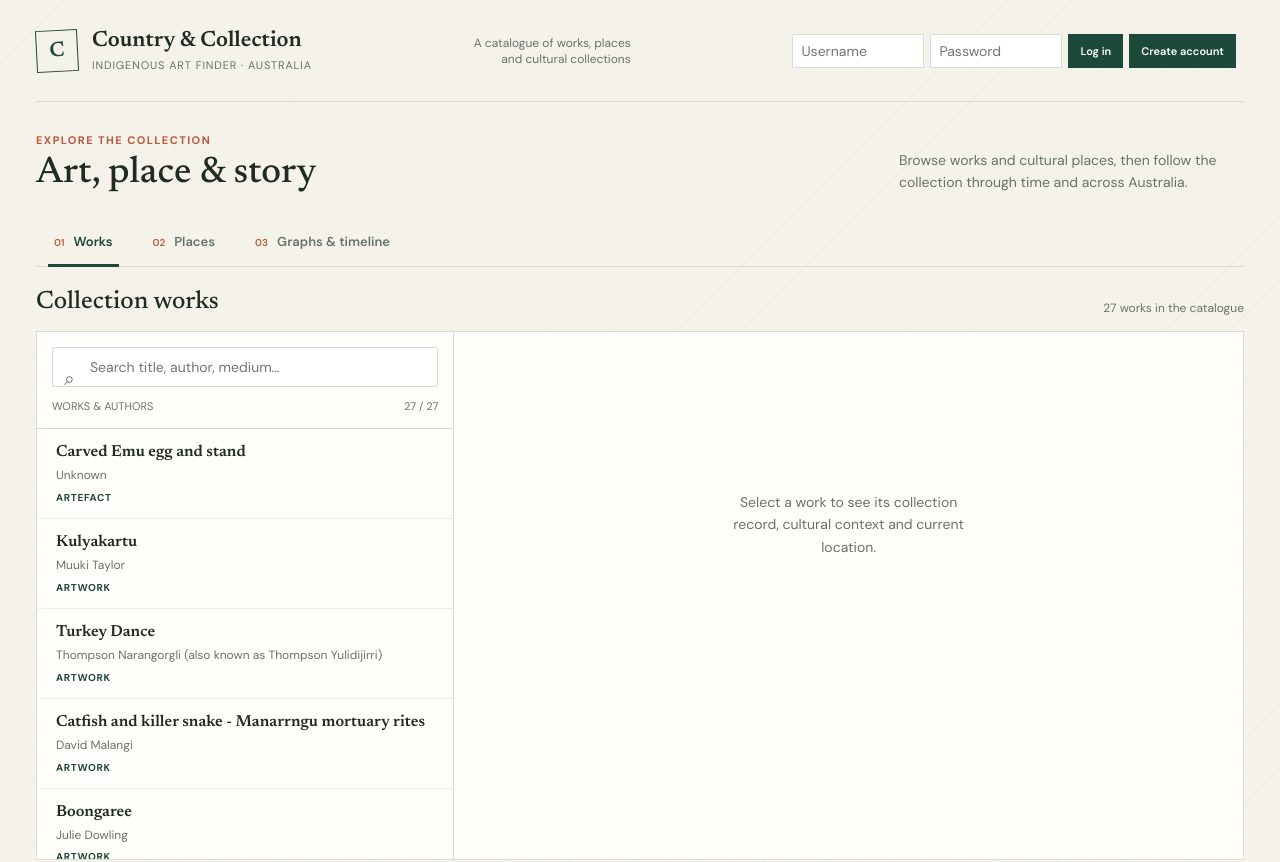
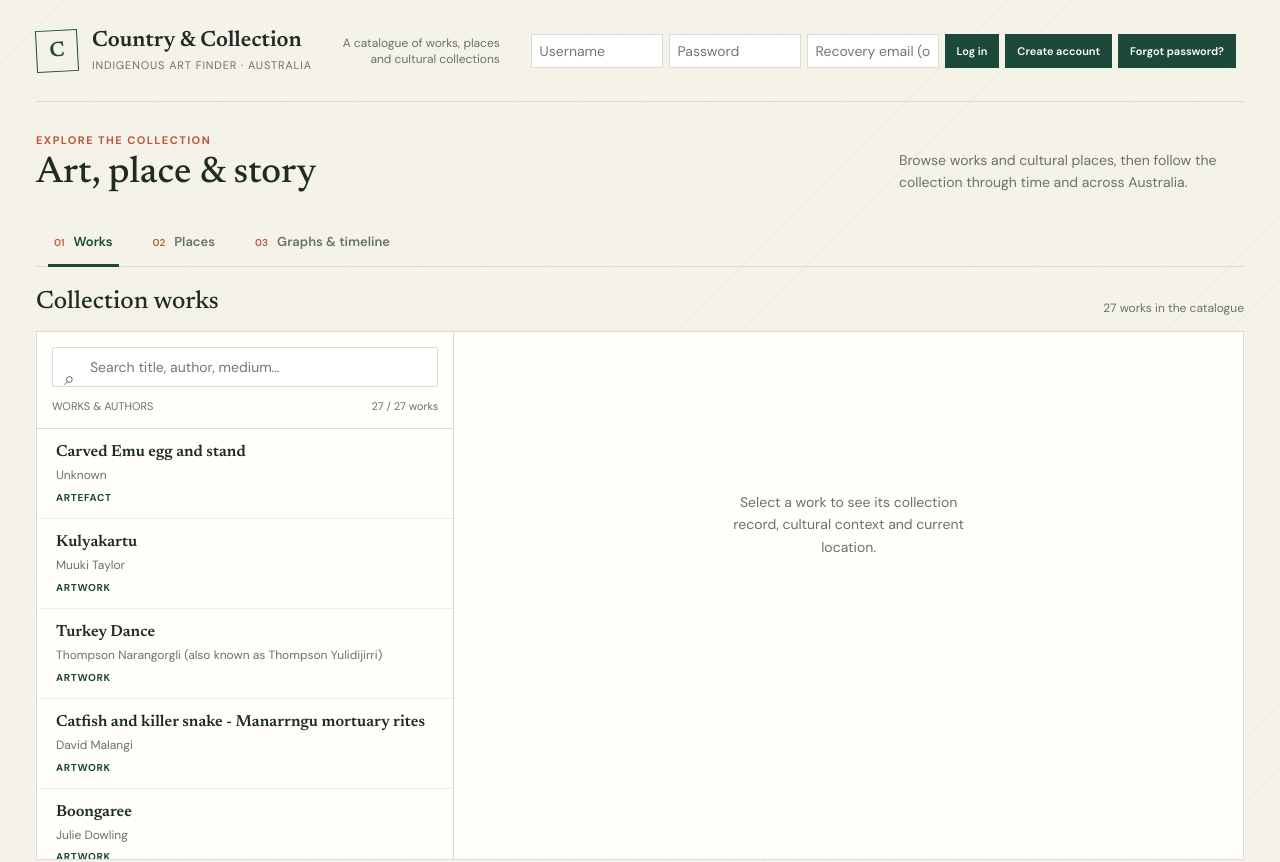
Before and after one commit to a-c-python/Assignment-1, a Flask app: page / in a window 1280 px wide. Shown: the top 862 px of the page. Run offline with Flask 3, Linux system fonts and the light colour scheme; data that the repository does not hold is empty.

Commit message:
Aligning searchbar word formatting across files

```diff
--- a/app.py
+++ b/app.py
@@ -1,10 +1,16 @@
 #Import modules
 import csv
+import hashlib
 import os
 import re
 import secrets
+import smtplib
+import ssl
 import sqlite3
 from contextlib import closing, contextmanager
+from datetime import datetime, timedelta, timezone
+from email.message import EmailMessage
+from urllib.parse import quote, urlsplit
 
 # Import flask modules - web application framework
 from flask import Flask, jsonify, request, send_file, session
@@ -17,7 +23,7 @@ app.config["DATABASE"] = os.environ.get(
 )
 app.config["SESSION_COOKIE_HTTPONLY"] = True
 app.config["SESSION_COOKIE_SAMESITE"] = "Lax"
-app.config["SESSION_COOKIE_SECURE"] = os.environ.get("SESSION_COOKIE_SECURE", "").lower() == "true"
+app.config["SESSION_COOKIE_SECURE"] = os.environ.get("SESSION_COOKIE_SECURE", "true").lower() == "true"
 BASE_DIR = os.path.dirname(os.path.abspath(__file__)) # Tells app where to find its files
 REGION_CODES = ("NSW", "VIC", "QLD", "SA", "WA", "TAS", "NT") # Gives regional codes
 
@@ -40,7 +46,24 @@ def init_database():
 			CREATE TABLE IF NOT EXISTS users (
 				id INTEGER PRIMARY KEY,
 				username TEXT NOT NULL UNIQUE,
-				password_hash TEXT NOT NULL
+				password_hash TEXT NOT NULL,
+				recovery_email TEXT
+			)
+		""")
+		user_columns = {
+			row[1] for row in connection.execute("PRAGMA table_info(users)")
+		}
+		if "recovery_email" not in user_columns:
+			connection.execute("ALTER TABLE users ADD COLUMN recovery_email TEXT")
+		connection.execute("""
+			CREATE UNIQUE INDEX IF NOT EXISTS users_recovery_email_unique
+			ON users (recovery_email) WHERE recovery_email IS NOT NULL
+		""")
+		connection.execute("""
+			CREATE TABLE IF NOT EXISTS password_reset_tokens (
+				token_hash TEXT PRIMARY KEY,
+				user_id INTEGER NOT NULL REFERENCES users(id) ON DELETE CASCADE,
+				expires_at TEXT NOT NULL
 			)
 		""")
 		connection.execute("""
@@ -82,6 +105,67 @@ app.config["SECRET_KEY"] = load_secret_key()
 
 def current_user_id():
 	return session.get("user_id")
+
+
+def normalize_email(value):
+	if not isinstance(value, str):
+		return None
+	email = value.strip().casefold()
+	if not email or len(email) > 254 or not re.fullmatch(r"[^@\s]+@[^@\s]+\.[^@\s]+", email):
+		return None
+	return email
+
+
+def get_smtp_configuration():
+	host = os.environ.get("SMTP_HOST", "").strip()
+	sender = os.environ.get("SMTP_FROM", "").strip()
+	base_url = os.environ.get("APP_BASE_URL", "").strip().rstrip("/")
+	if not host or not sender or not base_url:
+		raise ValueError("SMTP_HOST, SMTP_FROM, and APP_BASE_URL must be configured.")
+	parsed_base_url = urlsplit(base_url)
+	if parsed_base_url.scheme not in {"http", "https"} or not parsed_base_url.netloc:
+		raise ValueError("APP_BASE_URL must be an absolute HTTP or HTTPS URL.")
+	use_ssl = os.environ.get("SMTP_USE_SSL", "").lower() == "true"
+	use_tls = os.environ.get("SMTP_USE_TLS", "true").lower() == "true"
+	if use_ssl and use_tls:
+		raise ValueError("Enable only one of SMTP_USE_SSL and SMTP_USE_TLS.")
+	try:
+		port = int(os.environ.get("SMTP_PORT", "587"))
+	except ValueError as error:
+		raise ValueError("SMTP_PORT must be a valid port number.") from error
+	if not 1 <= port <= 65535:
+		raise ValueError("SMTP_PORT must be between 1 and 65535.")
+	return {
+		"host": host,
+		"port": port,
+		"username": os.environ.get("SMTP_USERNAME", ""),
+		"password": os.environ.get("SMTP_PASSWORD", ""),
+		"sender": sender,
+		"base_url": base_url,
+		"use_ssl": use_ssl,
+		"use_tls": use_tls,
+	}
+
+
+def send_password_reset_email(email, token, configuration):
+	reset_url = f"{configuration['base_url']}/?reset_token={quote(token)}"
+	message = EmailMessage()
+	message["Subject"] = "Reset your Country & Collection password"
+	message["From"] = configuration["sender"]
+	message["To"] = email
+	message.set_content(
+		"Use the following link to reset your password. This link expires in 30 minutes "
+		"and can only be used once:\n\n"
+		f"{reset_url}\n\n"
+		"If you did not request a password reset, you can ignore this email."
+	)
+	smtp_class = smtplib.SMTP_SSL if configuration["use_ssl"] else smtplib.SMTP
+	with smtp_class(configuration["host"], configuration["port"], timeout=10) as server:
+		if configuration["use_tls"]:
+			server.starttls(context=ssl.create_default_context())
+		if configuration["username"]:
+			server.login(configuration["username"], configuration["password"])
+		server.send_message(message)
 
 
 def saved_places_for_user(user_id):
@@ -225,21 +309,28 @@ def register():
 
 	username = payload.get("username")
 	password = payload.get("password")
+	recovery_email_value = payload.get("recovery_email", "")
 	if not isinstance(username, str) or not re.fullmatch(r"[A-Za-z0-9_]{3,32}", username.strip()):
 		return json_response({"error": "Username must be 3-32 characters: letters, numbers, or underscores."}), 400
 	if not isinstance(password, str) or len(password) < 8 or len(password) > 128:
 		return json_response({"error": "Password must be 8-128 characters."}), 400
+	if not isinstance(recovery_email_value, str):
+		return json_response({"error": "Recovery email must be a valid email address."}), 400
+	recovery_email = recovery_email_value.strip()
+	if recovery_email and normalize_email(recovery_email) is None:
+		return json_response({"error": "Recovery email must be a valid email address."}), 400
 
 	username = username.strip().casefold()
+	recovery_email = normalize_email(recovery_email) if recovery_email else None
 	try:
 		with database_connection() as connection:
 			cursor = connection.execute(
-				"INSERT INTO users (username, password_hash) VALUES (?, ?)",
-				(username, generate_password_hash(password)),
+				"INSERT INTO users (username, password_hash, recovery_email) VALUES (?, ?, ?)",
+				(username, generate_password_hash(password), recovery_email),
 			)
 			user_id = cursor.lastrowid
 	except sqlite3.IntegrityError:
-		return json_response({"error": "That username is already registered."}), 409
+		return json_response({"error": "That username or recovery email is already registered."}), 409
 
 	session.clear()
 	session["user_id"] = user_id
@@ -270,6 +361,91 @@ def login():
 	session["user_id"] = user["id"]
 	session["username"] = user["username"]
 	return json_response({"authenticated": True, "username": user["username"]})
+
+
+@app.route("/api/forgot-password", methods=["POST"])
+def forgot_password():
+	payload = request.get_json(silent=True)
+	email = normalize_email(payload.get("email")) if isinstance(payload, dict) else None
+	if email is None:
+		return json_response({"error": "Provide a valid recovery email address."}), 400
+	try:
+		smtp_configuration = get_smtp_configuration()
+	except ValueError:
+		app.logger.exception("Password reset email settings are invalid.")
+		return json_response({"error": "Password reset email is not configured correctly."}), 503
+
+	with database_connection() as connection:
+		connection.row_factory = sqlite3.Row
+		user = connection.execute(
+			"SELECT id FROM users WHERE recovery_email = ?",
+			(email,),
+		).fetchone()
+		if user is None:
+			return json_response({
+				"message": "If an account uses that recovery email, a reset link has been sent."
+			})
+
+		token = secrets.token_urlsafe(32)
+		token_hash = hashlib.sha256(token.encode("utf-8")).hexdigest()
+		expires_at = (datetime.now(timezone.utc) + timedelta(minutes=30)).isoformat()
+		connection.execute(
+			"DELETE FROM password_reset_tokens WHERE user_id = ?",
+			(user["id"],),
+		)
+		connection.execute(
+			"INSERT INTO password_reset_tokens (token_hash, user_id, expires_at) VALUES (?, ?, ?)",
+			(token_hash, user["id"], expires_at),
+		)
+
+	try:
+		send_password_reset_email(email, token, smtp_configuration)
+	except (OSError, smtplib.SMTPException, ValueError):
+		app.logger.exception("Could not send password reset email.")
+		with database_connection() as connection:
+			connection.execute(
+				"DELETE FROM password_reset_tokens WHERE token_hash = ?",
+				(token_hash,),
+			)
+		return json_response({"error": "Could not send the reset email. Please try again later."}), 503
+
+	return json_response({
+		"message": "If an account uses that recovery email, a reset link has been sent."
+	})
+
+
+@app.route("/api/reset-password", methods=["POST"])
+def reset_password():
+	payload = request.get_json(silent=True)
+	if not isinstance(payload, dict):
+		return json_response({"error": "Provide a reset token and new password."}), 400
+	token = payload.get("token")
+	password = payload.get("password")
+	if not isinstance(token, str) or not token or not isinstance(password, str):
+		return json_response({"error": "Provide a reset token and new password."}), 400
+	if len(password) < 8 or len(password) > 128:
+		return json_response({"error": "Password must be 8-128 characters."}), 400
+
+	token_hash = hashlib.sha256(token.encode("utf-8")).hexdigest()
+	now = datetime.now(timezone.utc).isoformat()
+	with database_connection() as connection:
+		connection.row_factory = sqlite3.Row
+		connection.execute("BEGIN IMMEDIATE")
+		reset = connection.execute(
+			"SELECT user_id FROM password_reset_tokens WHERE token_hash = ? AND expires_at > ?",
+			(token_hash, now),
+		).fetchone()
+		if reset is None:
+			return json_response({"error": "This reset link is invalid or has expired."}), 400
+		connection.execute(
+			"UPDATE users SET password_hash = ? WHERE id = ?",
+			(generate_password_hash(password), reset["user_id"]),
+		)
+		connection.execute(
+			"DELETE FROM password_reset_tokens WHERE user_id = ?",
+			(reset["user_id"],),
+		)
+	return json_response({"message": "Password reset. You can now log in."})
 
 
 @app.route("/api/logout", methods=["POST"])
@@ -313,5 +489,4 @@ def myplaces():
 	return json_response(saved_places_for_user(user_id)), status_code
 
 if __name__ == "__main__":	# makes sure python runs the app only if the script is run directly, not if it is imported as a module in another script
-	app.run(debug=True)		# runs the app in debug mode, which means that the server will automatically reload if the code changes and will provide detailed error messages if something goes wrong
-							# MAKE SURE TO TURN OFF DEBUG MODE when you DEPLOY to a production environment - security risk
+	app.run(debug=False)
--- a/templates/index.html
+++ b/templates/index.html
@@ -62,6 +62,7 @@
 		.auth-panel { display: flex; align-items: center; justify-content: flex-end; gap: 8px; }
 		.auth-panel form { display: flex; flex-wrap: wrap; justify-content: flex-end; gap: 6px; }
 		.auth-panel input { width: 132px; min-height: 34px; padding: 0 8px; border: 1px solid var(--line); }
+		.auth-panel input[type="email"] { width: 170px; }
 		.auth-panel button, .place-action { min-height: 34px; padding: 0 11px; border: 1px solid var(--forest); background: var(--forest); color: #fff; cursor: pointer; font-size: 11px; font-weight: 600; }
 		.auth-panel button:hover, .place-action:hover { background: #15392d; }
 		.auth-panel #logout-button, .place-action.secondary { background: transparent; color: var(--forest); }
@@ -224,8 +225,16 @@
 					<input id="username" name="username" autocomplete="username" placeholder="Username" minlength="3" maxlength="32" required>
 					<label class="sr-only" for="password">Password</label>
 					<input id="password" name="password" type="password" autocomplete="current-password" placeholder="Password" minlength="8" maxlength="128" required>
+					<label class="sr-only" for="recovery-email">Recovery email (optional)</label>
+					<input id="recovery-email" name="recovery_email" type="text" inputmode="email" autocomplete="email" autocapitalize="none" placeholder="Recovery email (optional)" maxlength="254">
 					<button type="submit" data-action="login">Log in</button>
 					<button type="submit" data-action="register">Create account</button>
+					<button type="button" id="forgot-password-button">Forgot password?</button>
+				</form>
+				<form id="reset-form" hidden>
+					<label class="sr-only" for="new-password">New password</label>
+					<input id="new-password" name="password" type="password" autocomplete="new-password" placeholder="New password" minlength="8" maxlength="128" required>
+					<button type="submit">Reset password</button>
 				</form>
 				<div id="account-panel" hidden>
 					<span id="account-name"></span>
@@ -385,12 +394,51 @@
 					body: JSON.stringify({
 						username: form.elements.username.value,
 						password: form.elements.password.value,
+						...(action === 'register' ? { recovery_email: form.elements.recovery_email.value } : {}),
 					}),
 				});
 				form.elements.password.value = '';
 				renderAccount(user);
 				await loadSavedPlaces();
 				message.textContent = `Signed in as ${user.username}.`;
+			} catch (error) {
+				message.textContent = error.message;
+			}
+		}
+
+		async function requestPasswordReset() {
+			const form = document.querySelector('#auth-form');
+			const message = document.querySelector('#auth-message');
+			message.textContent = '';
+			try {
+				const result = await requestJson('/api/forgot-password', {
+					method: 'POST',
+					headers: { 'Content-Type': 'application/json' },
+					body: JSON.stringify({ email: form.elements.recovery_email.value }),
+				});
+				message.textContent = result.message;
+			} catch (error) {
+				message.textContent = error.message;
+			}
+		}
+
+		async function resetPassword(token) {
+			const form = document.querySelector('#reset-form');
+			const message = document.querySelector('#auth-message');
+			message.textContent = '';
+			try {
+				const result = await requestJson('/api/reset-password', {
+					method: 'POST',
+					headers: { 'Content-Type': 'application/json' },
+					body: JSON.stringify({ token, password: form.elements.password.value }),
+				});
+				form.hidden = true;
+				document.querySelector('#auth-form').hidden = false;
+				form.elements.password.value = '';
+				const url = new URL(window.location.href);
+				url.searchParams.delete('reset_token');
+				window.history.replaceState({}, '', url);
+				message.textContent = result.message;
 			} catch (error) {
 				message.textContent = error.message;
 			}
@@ -421,7 +469,7 @@
 			const matches = works.filter((work) => Object.values(work).join(' ').toLocaleLowerCase().includes(normalized));
 			const list = document.querySelector('#works-list');
 			list.replaceChildren();
-			document.querySelector('#works-count').textContent = `${matches.length} / ${works.length}`;
+			document.querySelector('#works-count').textContent = `${matches.length} / ${works.length} works`;
 			if (!matches.length) {
 				list.innerHTML = '<div class="empty-state">No works match that search.</div>';
 				return;
@@ -739,6 +787,16 @@
 			event.preventDefault();
 			authenticate(event.submitter?.dataset.action === 'register' ? 'register' : 'login');
 		});
+		document.querySelector('#forgot-password-button').addEventListener('click', requestPasswordReset);
+		const resetToken = new URLSearchParams(window.location.search).get('reset_token');
+		if (resetToken) {
+			document.querySelector('#auth-form').hidden = true;
+			document.querySelector('#reset-form').hidden = false;
+		}
+		document.querySelector('#reset-form').addEventListener('submit', (event) => {
+			event.preventDefault();
+			resetPassword(resetToken);
+		});
 		document.querySelector('#logout-button').addEventListener('click', async () => {
 			try {
 				await requestJson('/api/logout', { method: 'POST' });
```
Also changed, not shown: AI-log.md (+2 -2 lines).
